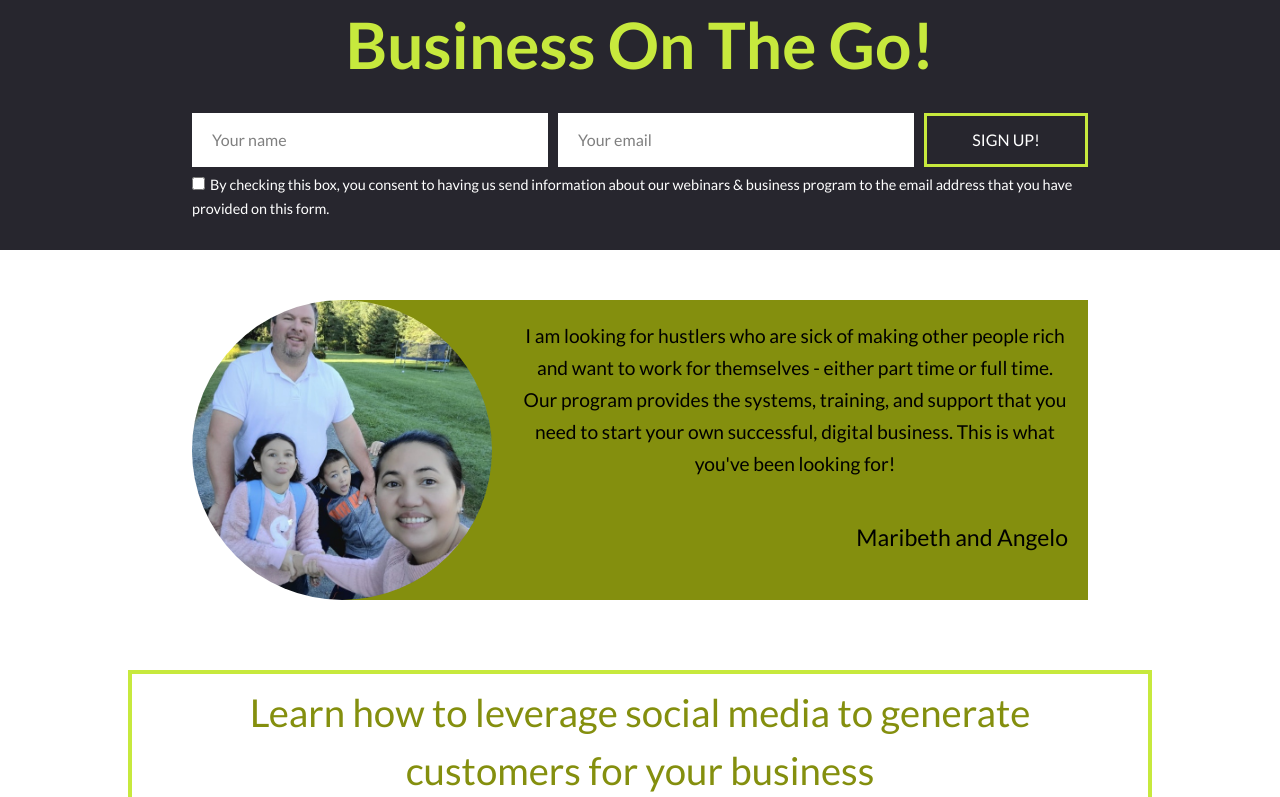
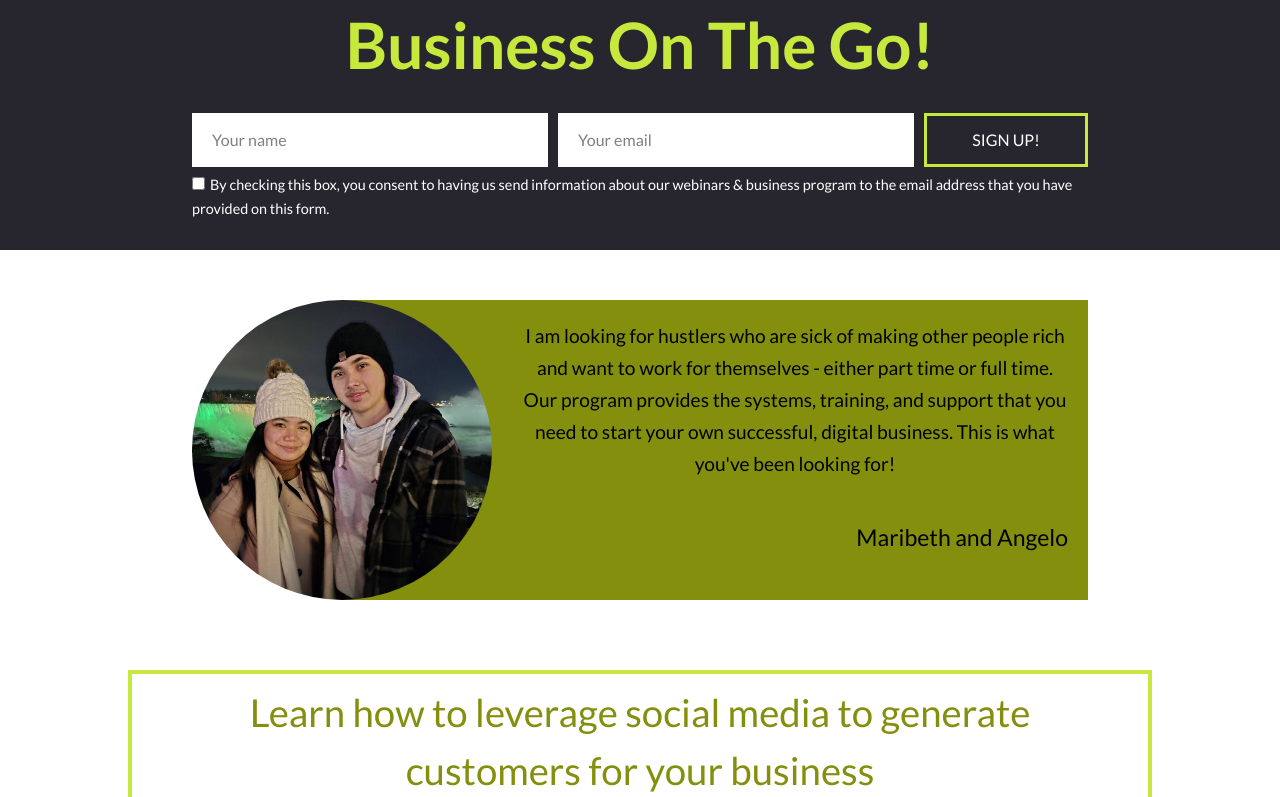
Before and after one commit to Crismaridejesus/MaribethAngelo-Website, a React (Vite) app in the folder frontend/: page / in a window 1280 px wide. Shown: the part 565-1362 px from the top of the page. Built offline with nearby package versions, Linux system fonts and the light colour scheme.

Commit message:
feat: add profile image to AboutSection component

```diff
--- a/frontend/src/components/AboutSection.tsx
+++ b/frontend/src/components/AboutSection.tsx
@@ -38,7 +38,7 @@ function AboutSection() {
 				"
 
 				>
-					<img className="size-full" src="/fullsizeoutput_554.jpeg" alt="Photos of Members" />
+					<img className="size-full" src="../../public/maribeth.jpg" alt="Photos of Members" />
 				</div>
 				<div className="content-container
 				bg-[#848f0e]
```
Also changed, not shown: frontend/public/maribeth.jpg (added).
